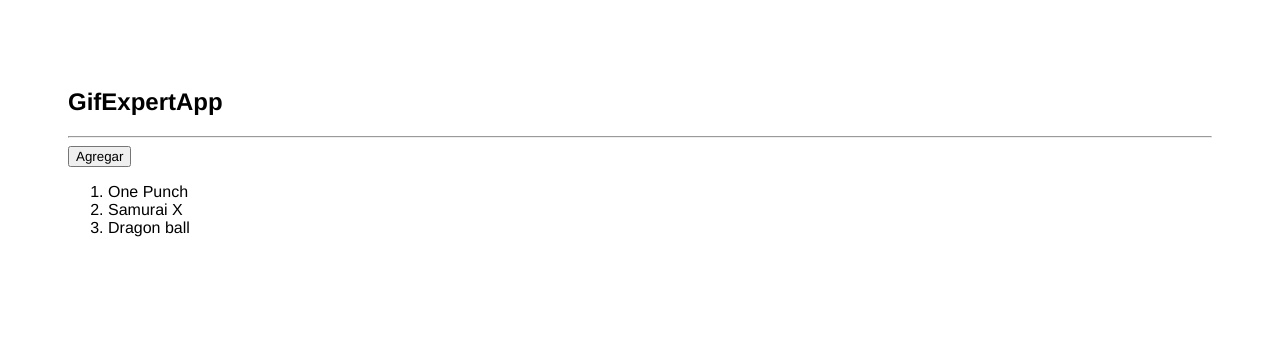
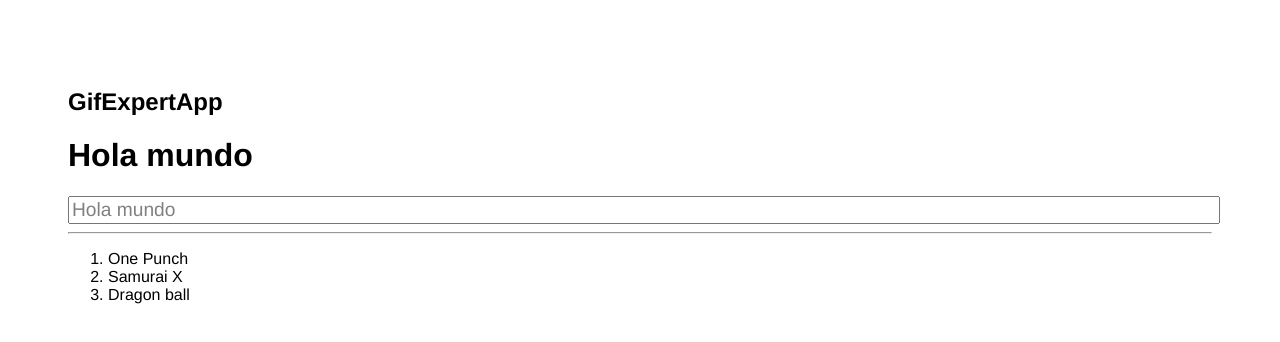
Before and after one commit to Sierra-034/gif-expert-app, a React app: page / in a window 1280 px wide. Built offline with nearby package versions, Linux system fonts and the light colour scheme.

Commit message:
Componente AddCategory

```diff
--- a/src/GifExpertApp.js
+++ b/src/GifExpertApp.js
@@ -1,18 +1,20 @@
 import React, { useState } from "react";
+import { AddCategory } from "./components/AddCategory";
 
 const GifExpertApp = () => {
 
     const [ categories, setCategories ] = useState(['One Punch', 'Samurai X', 'Dragon ball']);
 
-    const handleAdd = () => {
-        setCategories( prevState => [ ...prevState, 'Scooby Doo' ] );
-    };
+    // const handleAdd = () => {
+    //     setCategories( prevState => [ ...prevState, 'Scooby Doo' ] );
+    // };
 
     return (
         <>
             <h2>GifExpertApp</h2>
+            <AddCategory />
             <hr/>
-            <button onClick={ handleAdd }>Agregar</button>
+            {/* <button onClick={ handleAdd }>Agregar</button> */}
             <ol>
                 { categories.map(category => {
                     return <li key={ category }>{ category }</li>
--- /dev/null
+++ b/src/components/AddCategory.js
@@ -0,0 +1,25 @@
+import React, { useState } from 'react';
+
+export const AddCategory = () => {
+    const [inputValue, setInputValue] = useState('Hola mundo');
+
+    const handleInputChange = ( event ) => {
+        setInputValue( event.target.value );
+    };
+
+    const handleSubmit = ( event ) => {
+        event.preventDefault();
+        console.log('Submit hecho');
+    };
+
+    return (
+        <form onSubmit={ handleSubmit } >
+            <h1>{ inputValue }</h1>
+            <input
+                type="text"
+                value={ inputValue }
+                onChange={ handleInputChange }
+            />
+        </form>
+    );
+};
--- a/src/index.css
+++ b/src/index.css
@@ -5,3 +5,9 @@
 body {
   padding: 60px;
 }
+
+input {
+  color: gray;
+  font-size: 1.2rem;
+  width: 100%;
+}
```
